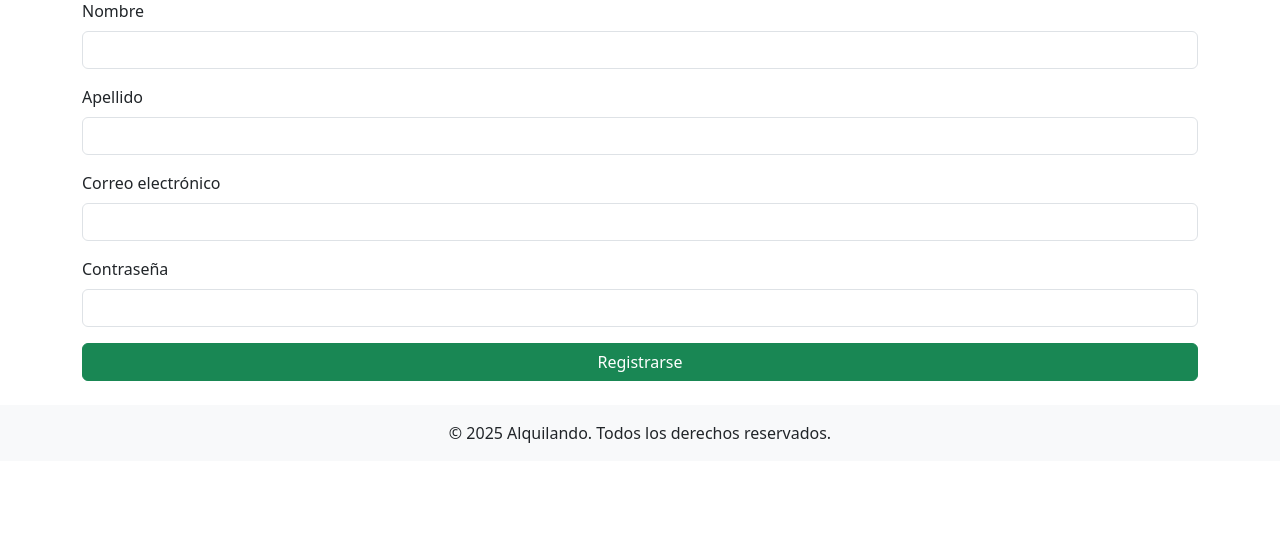
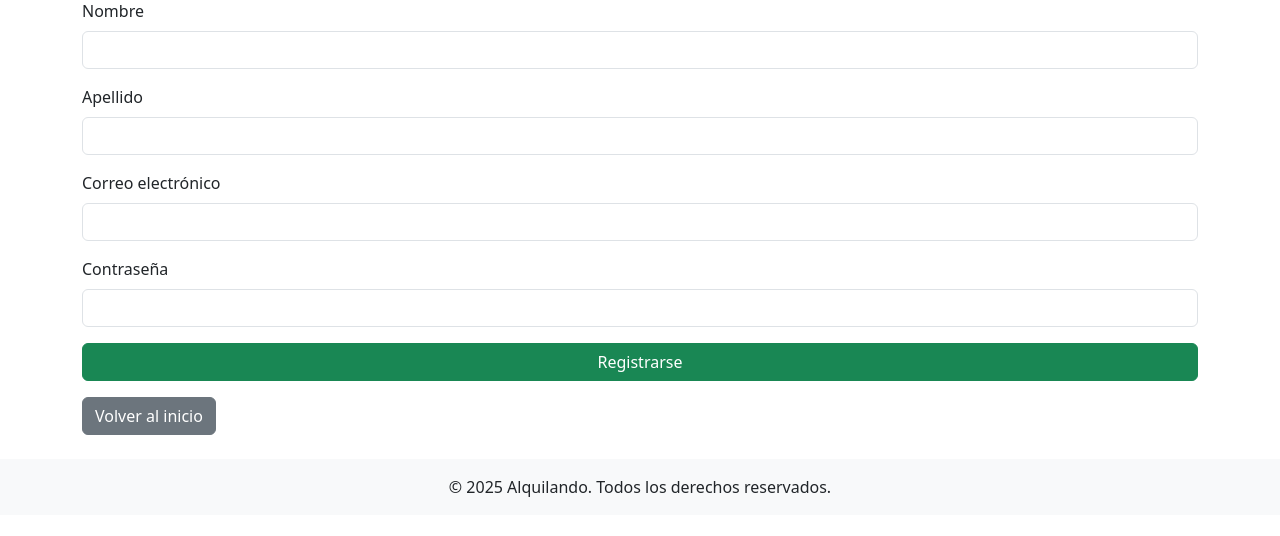
Before and after one commit to AdrianASambido/Inge2_Proyecto_Inmobiliario, a Flask app: page /registroUsuario in a window 1280 px wide. Shown: the part 225-761 px from the top of the page. Run offline with Flask 3, Linux system fonts and the light colour scheme; some libraries are stand-ins or nearby versions.

Commit message:
agregado de botones

```diff
--- a/alquilando/templates/usuario/loginUsuario.html
+++ b/alquilando/templates/usuario/loginUsuario.html
@@ -22,5 +22,6 @@
     <div class="mt-3 text-center">
         <p>¿No tienes una cuenta? <a href="{{ url_for('registro_usuario') }}">Registrarse</a></p>
     </div>
+    <a href="{{ url_for('pagina_inicio') }}" class="btn btn-secondary mt-3">Volver al inicio</a>
 </div>
 {% endblock %}
--- a/alquilando/templates/usuario/registroUsuario.html
+++ b/alquilando/templates/usuario/registroUsuario.html
@@ -28,5 +28,7 @@
 
         <button type="submit" class="btn btn-success w-100">Registrarse</button>
     </form>
+    <a href="{{ url_for('pagina_inicio') }}" class="btn btn-secondary mt-3">Volver al inicio</a>
+
 </div>
 {% endblock %}
```
Also changed, not shown: 1 other file.
